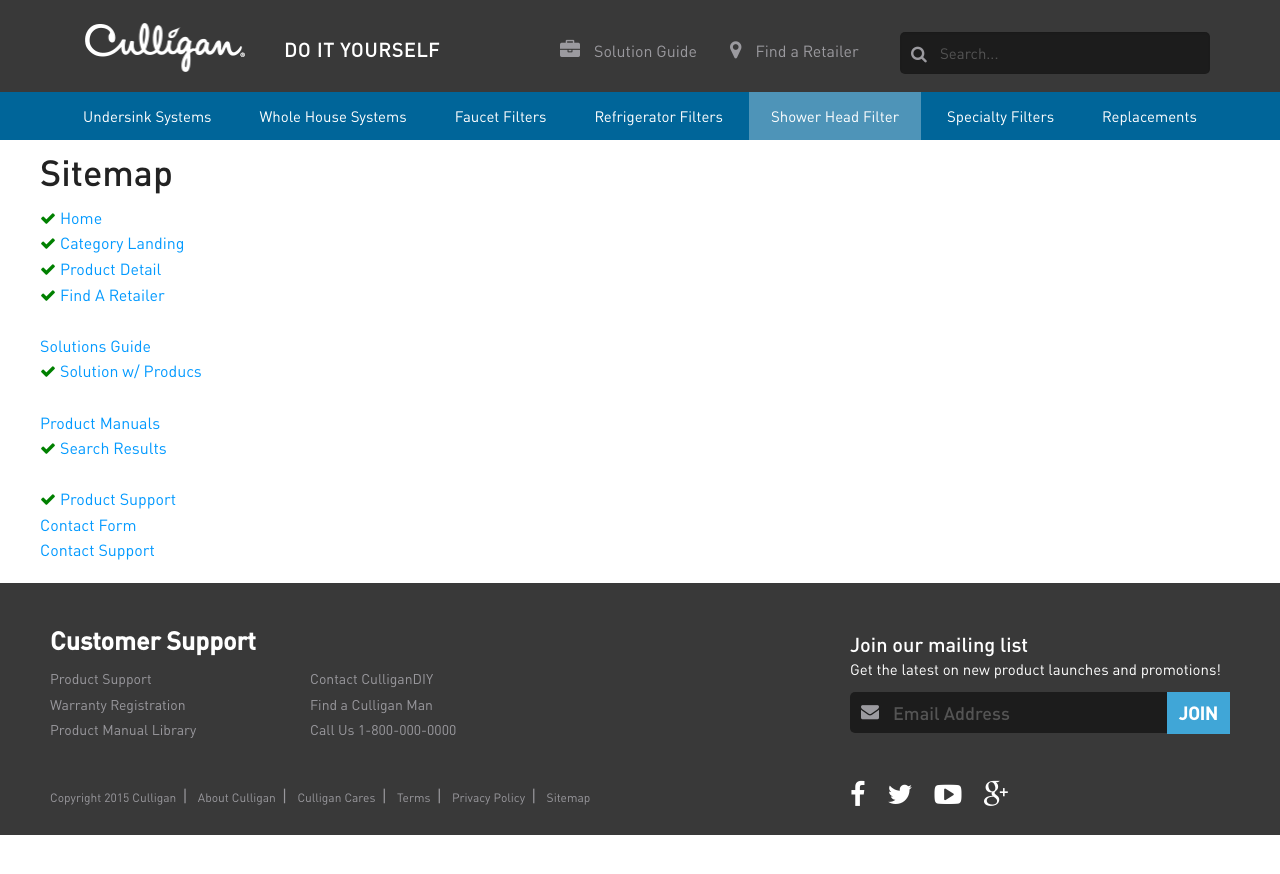
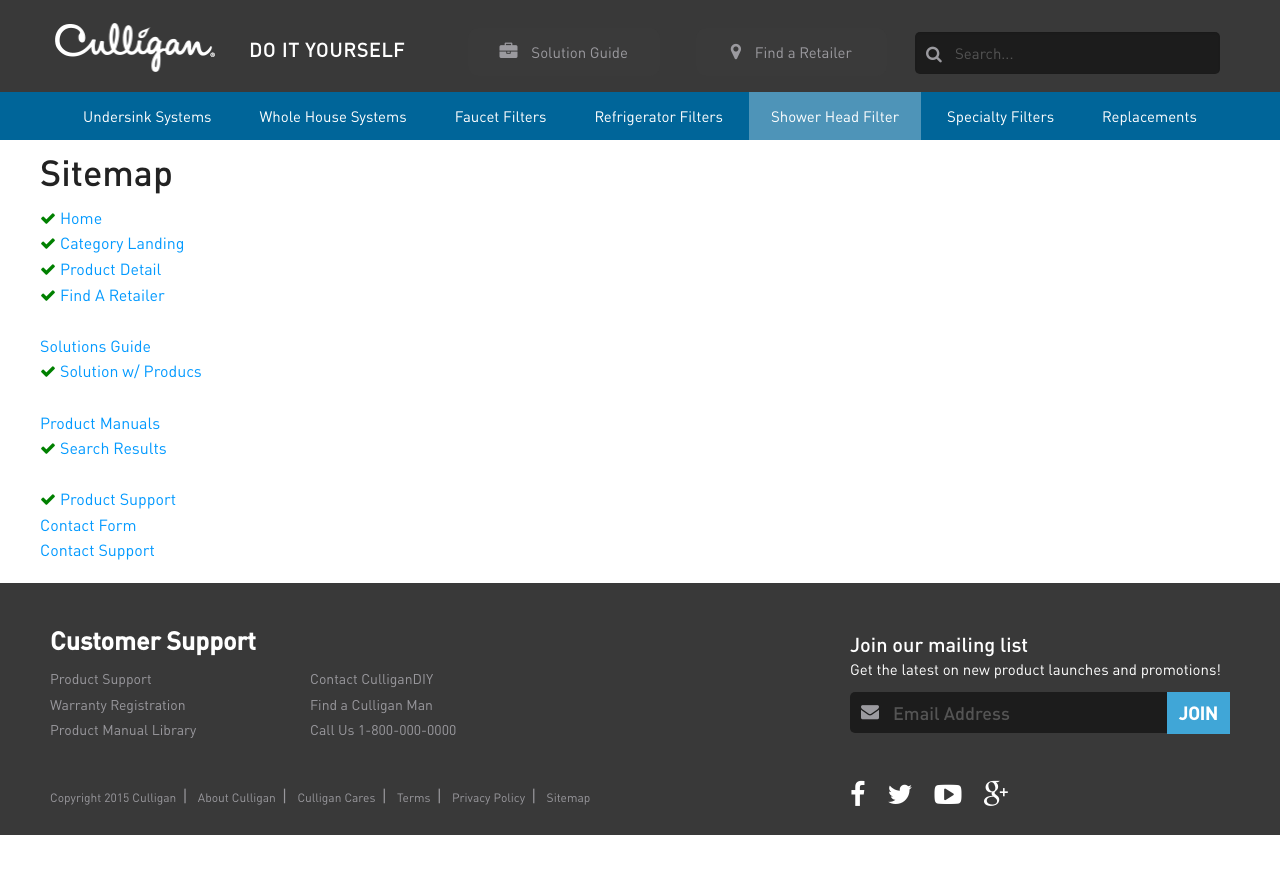
Before and after one commit to zheindel/culligan-diy, a Jekyll site: the page built from _build/index.html, in a window 1280 px wide. Shown: the top 874 px of the page. Built offline with Jekyll 4.4.1, drawn with Linux system fonts in a browser that asks for light colours.

Commit message:
Global Butttons.

```diff
--- a/_build/_includes/customer-relations.html
+++ b/_build/_includes/customer-relations.html
@@ -1,5 +1,8 @@
 <div class="customer-relations">
+    <div class="row">
         <img src="{{ page.path }}img/blue-banner/water-drop.png" />
+    </div>
+    <div class="row">
         <div class="colshell">
             <div class="relations-title">
                 Culligan Customer Relations
@@ -18,3 +21,4 @@
             </div>
         </div>
     </div>
+</div>
--- a/_build/_includes/header.html
+++ b/_build/_includes/header.html
@@ -1,22 +1,26 @@
 
 <div class="top-header">
 	<div class="row">
-		<div class="small-12 medium-5 columns colwrap">
+		<div class="small-12 medium-3 large-4 columns colwrap">
 			<a class="site-title" href="{{ site.baseurl }}/"><img src="{{ page.path }}img/header/logo.png" /></a>
 			<div class="tag-line">Do it yourself</div>
 		</div>
-		<div class="medium-7 columns">
-			<span class="header-icon hide-for-small medium-6 columns">
-				<div class="colshell medium-12 large-6 columns">
-					<i class="fa fa-briefcase"></i>
-					Solution Guide
+		<div class="medium-8 large-8 columns">
+			<span class="header-icon hide-for-small medium-5 large-7 columns">
+				<div class="medium-12 large-6 columns">
+					<div class="colshell dark-button">
+						<i class="fa fa-briefcase"></i>
+						Solution Guide
+					</div>
 				</div>
-				<div class="colshell medium-12 large-6 columns">
-					<i class="fa fa-map-marker"></i>
-					Find a Retailer
+				<div class="medium-12 large-6 columns">
+					<div class="colshell dark-button">
+						<i class="fa fa-map-marker"></i>
+						Find a Retailer
+					</div>
 				</div>
 			</span>
-			<div class="small-12 medium-6 columns">
+			<div class="small-12 medium-7 large-5 columns">
 				<form>
 			      <i class="fa fa-search fa-fw"></i>
 			      <input type="text" placeholder="Search...">
--- a/_build/_includes/support-form.html
+++ b/_build/_includes/support-form.html
@@ -9,11 +9,11 @@
           <option value="apollo">Lamb</option>
         </select>
 
-		<input type="text" placeholder="Your Name" />
+    		<input type="text" placeholder="Your Name" />
 
-		<input type="text" placeholder="Email Address" />
+    		<input type="text" placeholder="Email Address" />
 
-		<input type="text" placeholder="Phone [Optional]" />
+    		<input type="text" placeholder="Phone [Optional]" />
 
         <textarea placeholder="Comment/Question/Concern"></textarea>
       	<input id="checkbox1" type="checkbox"><span>Yes, I would like to receive email communications from Culligan.<a href="#">Privacy Policy</a></span>
--- a/_build/_includes/tall-hero.html
+++ b/_build/_includes/tall-hero.html
@@ -9,7 +9,7 @@
 					<div class="hero-content hide-for-small">
 						Lorem ipsum dolor sit amet, consectetur adipisicing elit, sed do eiusmod tempor.
 					</div>
-					<div class="button blue hide-for-small">
+					<div class="button blue primary hide-for-small">
 						Primary CTA
 					</div>
 				</div>
@@ -17,6 +17,6 @@
 		</div>
 	</div>
 </div>
-<div class="button blue hide-for-medium-up small">
+<div class="button blue primary hide-for-medium-up small">
 	Primary CTA
 </div>
--- a/_build/_scss/_variables.scss
+++ b/_build/_scss/_variables.scss
@@ -1442,10 +1442,43 @@
 
 
 
+//Global Headers
+
+  h1{
+
+  }
+  h2{
+
+  }
+  h3{
+
+  }
 
 
 
 
+//Primary Button
+  .primary{
+      background:$primary-button-color;
+  }
+  .primary:hover{
+      background:#0099FF;
+  }
+  .primary:active{
+      background:#007FE6;
+  }
+
+
+//Dark Buttons
+  .dark-button{
+      background:#3A3A3A;
+  }
+  .dark-button:hover{
+      background:#545454;
+  }
+  .dark-button:active{
+      background:#212121;
+  }
 
 
 
--- a/_build/_scss/custom/header.scss
+++ b/_build/_scss/custom/header.scss
@@ -162,7 +162,7 @@
 
 		.site-title{
 			width:auto;
-			margin:13px 0px 0px 35px;
+			margin:13px 30px 0px 5px;
 
 			img{
 				max-width:160px;
@@ -171,7 +171,7 @@
 		}
 
 		.tag-line{
-			margin-left:35px;
+			margin-left:0px;
 			top:6px;
 			letter-spacing:1px;
 		}
@@ -208,12 +208,22 @@
 			}
 		}
 		.header-icon{
-			margin-top:18px;
+			margin:10px 0px;
 			&.columns{
 				padding:0;
 			}
 			.colshell{
-				margin-bottom:15px;
+				padding:15px 10px;
+				margin:0px 8px;
+				font-size:15px;
+				text-align:center;
+				border-radius:10px;
+				max-width:195px;
+				cursor:pointer;
+
+				i{
+					font-size:18px;
+				}
 			}
 		}
 	}
@@ -229,7 +239,7 @@
 			margin-bottom:10px;
 		}
 		.header-icon{
-			margin-top:40px;
+			margin:28px 0px 0px;
 		}
 	}
 }
--- a/_build/_scss/custom/tall_hero.scss
+++ b/_build/_scss/custom/tall_hero.scss
@@ -33,7 +33,6 @@
 	margin-bottom:20px;
 }
 .button.blue{
-	background: $primary-button-color;
 	padding:22px 25px;
 	border:none;
 	outline:none;
```
Lines whose indentation alone changed are shown as unchanged.
